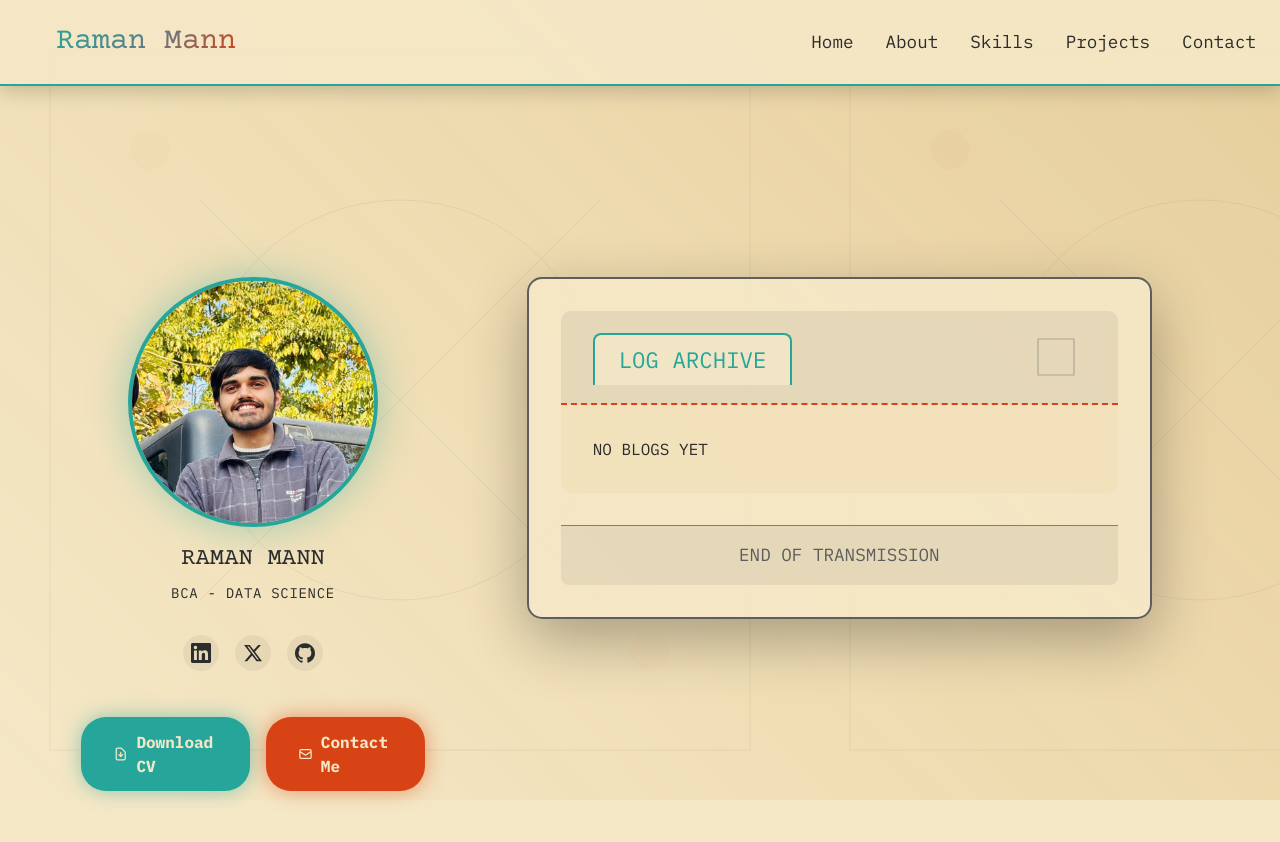
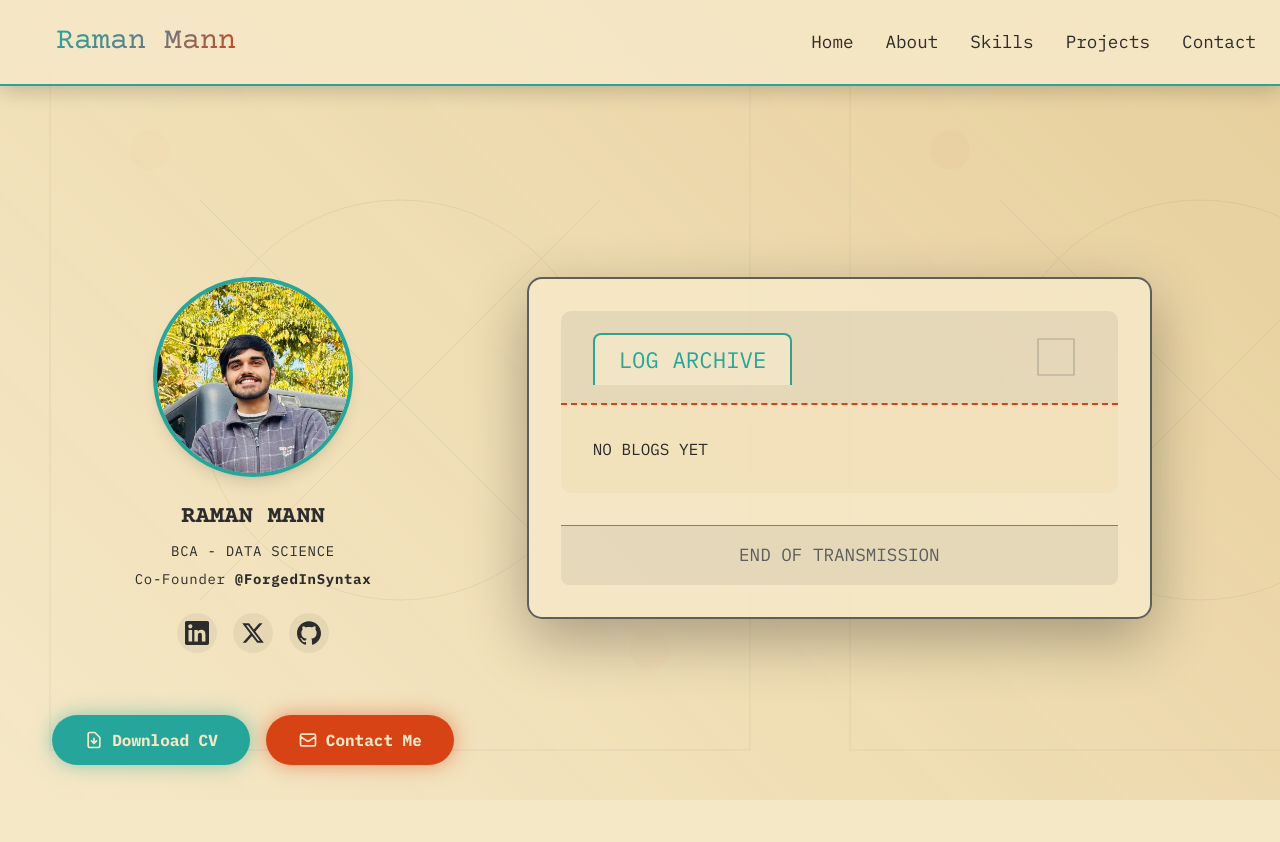
Before and after one commit to zeroxv6/zeroxv6, a website: page index.html in a window 1280 px wide. Shown: the top 842 px of the page. Drawn offline with nearby package versions, Linux system fonts and the light colour scheme.

Commit message:
Update index.html

```diff
--- a/index.html
+++ b/index.html
@@ -30,62 +30,104 @@
   </header>
 
   <!-- Hero Section -->
-  <!-- Hero Section -->
   <section id="hero" class="min-h-screen flex items-center justify-center pt-24 px-12">
     <div class="hero-grid max-w-5xl w-full grid grid-cols-12 gap-6">
-      <div class="hero-image-container col-span-2 relative">
-        <img src="assets/images/my-image.jpg" alt="Your Image" class="hero-image rounded-full">
-        <div class="hero-overlay rounded-full"></div>
+      <!-- Left Column - Profile Section -->
+      <div class="hero-image-container col-span-2 relative z-10">
+        <!-- Profile Image with Overlay -->
+        <div class="relative w-full max-w-[200px] mx-auto">
+          <img src="assets/images/my-image.jpg"
+               alt="Raman Mann"
+               class="hero-image rounded-full w-full h-auto shadow-lg"
+               style="aspect-ratio: 1/1; object-fit: cover;">
+          <div class="hero-overlay rounded-full absolute inset-0"></div>
+        </div>
 
-        <!-- User Identity Section -->
-        <div class="text-center mt-4 space-y-2">
-          <h2 class="text-2xl font-courier-prime text-androidTeal">RAMAN MANN</h2>
-          <p class="text-sm font-courier-prime text-blueprintGray uppercase tracking-wider mb-2">BCA - DATA SCIENCE</p>
-          <br>
+        <!-- Identity Section -->
+        <div class="text-center mt-6 space-y-2 relative z-10">
+          <h2 class="text-2xl font-courier-prime text-androidTeal font-bold">RAMAN MANN</h2>
+          <p class="text-sm font-courier-prime text-blueprintGray uppercase tracking-wider mb-2">
+            BCA - DATA SCIENCE
+          </p>
+          <p class="text-sm font-courier-prime text-blueprintGray tracking-wider mb-2">
+            <span>Co-Founder</span>
+            <a href="https://github.com/ForgedInSyntax"
+               class="font-bold text-hackerRust hover:opacity-80 transition-opacity duration-300"
+               target="_blank">
+              @ForgedInSyntax
+            </a>
+          </p>
+        </div>
+
         <!-- Social Media Icons -->
-          <!-- Social Media Icons -->
-          <div class="flex justify-center items-center gap-4 mt-3">
+        <div class="flex justify-center items-center gap-4 mt-6 relative z-10">
           <!-- LinkedIn -->
-            <a href="https://www.linkedin.com/in/raman-mann-47a982274" target="_blank" class="social-icon linkedin hover:transform hover:scale-110 transition-transform duration-300">
-              <svg class="w-5 h-5 fill-current text-androidTeal hover:text-hackerRust transition-colors duration-300" viewBox="0 0 24 24">
+          <a href="https://www.linkedin.com/in/raman-mann-47a982274"
+             target="_blank"
+             class="social-icon linkedin hover:transform hover:scale-110 transition-all duration-300"
+             aria-label="LinkedIn Profile">
+            <svg class="w-6 h-6 fill-current text-androidTeal hover:text-hackerRust transition-colors duration-300"
+                 viewBox="0 0 24 24">
               <path d="M20.447 20.452h-3.554v-5.569c0-1.328-.027-3.037-1.852-3.037-1.853 0-2.136 1.445-2.136 2.939v5.667H9.351V9h3.414v1.561h.046c.477-.9 1.637-1.85 3.37-1.85 3.601 0 4.267 2.37 4.267 5.455v6.286zM5.337 7.433c-1.144 0-2.063-.926-2.063-2.065 0-1.138.92-2.063 2.063-2.063 1.14 0 2.064.925 2.064 2.063 0 1.139-.925 2.065-2.064 2.065zm1.782 13.019H3.555V9h3.564v11.452zM22.225 0H1.771C.792 0 0 .774 0 1.729v20.542C0 23.227.792 24 1.771 24h20.451C23.2 24 24 23.227 24 22.271V1.729C24 .774 23.2 0 22.225 0z"/>
             </svg>
           </a>
 
           <!-- X.com (Twitter) -->
-            <a href="https://x.com/raman_205" target="_blank" class="social-icon x-twitter hover:transform hover:scale-110 transition-transform duration-300">
-              <svg class="w-5 h-5 fill-current text-androidTeal hover:text-hackerRust transition-colors duration-300" viewBox="0 0 24 24">
+          <a href="https://x.com/raman_205"
+             target="_blank"
+             class="social-icon x-twitter hover:transform hover:scale-110 transition-all duration-300"
+             aria-label="Twitter/X Profile">
+            <svg class="w-6 h-6 fill-current text-androidTeal hover:text-hackerRust transition-colors duration-300"
+                 viewBox="0 0 24 24">
               <path d="M18.244 2.25h3.308l-7.227 8.26 8.502 11.24H16.17l-5.214-6.817L4.99 21.75H1.68l7.73-8.835L1.254 2.25H8.08l4.713 6.231zm-1.161 17.52h1.833L7.084 4.126H5.117z"/>
             </svg>
           </a>
 
           <!-- GitHub -->
-            <a href="https://github.com/zeroxv6" target="_blank" class="social-icon github hover:transform hover:scale-110 transition-transform duration-300">
-              <svg class="w-5 h-5 fill-current text-androidTeal hover:text-hackerRust transition-colors duration-300" viewBox="0 0 24 24">
+          <a href="https://github.com/zeroxv6"
+             target="_blank"
+             class="social-icon github hover:transform hover:scale-110 transition-all duration-300"
+             aria-label="GitHub Profile">
+            <svg class="w-6 h-6 fill-current text-androidTeal hover:text-hackerRust transition-colors duration-300"
+                 viewBox="0 0 24 24">
               <path d="M12 .297c-6.63 0-12 5.373-12 12 0 5.303 3.438 9.8 8.205 11.385.6.113.82-.258.82-.577 0-.285-.01-1.04-.015-2.04-3.338.724-4.042-1.61-4.042-1.61C4.422 18.07 3.633 17.7 3.633 17.7c-1.087-.744.084-.729.084-.729 1.205.084 1.838 1.236 1.838 1.236 1.07 1.835 2.809 1.305 3.495.998.108-.776.417-1.305.76-1.605-2.665-.3-5.466-1.332-5.466-5.93 0-1.31.465-2.38 1.235-3.22-.135-.303-.54-1.523.105-3.176 0 0 1.005-.322 3.3 1.23.96-.267 1.98-.399 3-.405 1.02.006 2.04.138 3 .405 2.28-1.552 3.285-1.23 3.285-1.23.645 1.653.24 2.873.12 3.176.765.84 1.23 1.91 1.23 3.22 0 4.61-2.805 5.625-5.475 5.92.42.36.81 1.096.81 2.22 0 1.606-.015 2.896-.015 3.286 0 .315.21.69.825.57C20.565 22.092 24 17.592 24 12.297c0-6.627-5.373-12-12-12"/>
             </svg>
           </a>
         </div>
-        </div>
 
-        <div class="mt-4 flex flex-row justify-center gap-4">
-    <a href="https://drive.google.com/file/d/1gekbPbH0EigNqVwU4sFmUKEhZZmJ9lKw/view?usp=drive_link" target="_blank" class="tech-button android inline-flex items-center gap-2" role="button">
-        <svg class="w-5 h-5" fill="none" stroke="currentColor" viewBox="0 0 24 24" xmlns="http://www.w3.org/2000/svg">
-            <path stroke-linecap="round" stroke-linejoin="round" stroke-width="2" d="M12 10v6m0 0l-3-3m3 3l3-3m2 8H7a2 2 0 01-2-2V5a2 2 0 012-2h5.586a1 1 0 01.707.293l5.414 5.414a1 1 0 01.293.707V19a2 2 0 01-2 2z"/>
+        <!-- Action Buttons -->
+        <div class="mt-8 flex flex-col sm:flex-row justify-center gap-4 px-4 relative z-20">
+          <!-- Download CV Button -->
+          <a href="https://drive.google.com/file/d/1gekbPbH0EigNqVwU4sFmUKEhZZmJ9lKw/view?usp=drive_link"
+             target="_blank"
+             class="tech-button android inline-flex items-center justify-center gap-2 w-full sm:w-auto relative"
+             role="button">
+            <svg class="w-5 h-5 flex-shrink-0" fill="none" stroke="currentColor" viewBox="0 0 24 24">
+              <path stroke-linecap="round"
+                    stroke-linejoin="round"
+                    stroke-width="2"
+                    d="M12 10v6m0 0l-3-3m3 3l3-3m2 8H7a2 2 0 01-2-2V5a2 2 0 012-2h5.586a1 1 0 01.707.293l5.414 5.414a1 1 0 01.293.707V19a2 2 0 01-2 2z"/>
             </svg>
-        Download CV
+            <span class="whitespace-nowrap">Download CV</span>
           </a>
-    <a href="contact.html" class="tech-button hacker inline-flex items-center gap-2">
-        <svg class="w-5 h-5" fill="none" stroke="currentColor" viewBox="0 0 24 24" xmlns="http://www.w3.org/2000/svg">
-            <path stroke-linecap="round" stroke-linejoin="round" stroke-width="2" d="M3 8l7.89 5.26a2 2 0 002.22 0L21 8M5 19h14a2 2 0 002-2V7a2 2 0 00-2-2H5a2 2 0 00-2 2v10a2 2 0 002 2z"/>
+
+          <!-- Contact Me Button -->
+          <a href="contact.html"
+             class="tech-button hacker inline-flex items-center justify-center gap-2 w-full sm:w-auto relative">
+            <svg class="w-5 h-5 flex-shrink-0" fill="none" stroke="currentColor" viewBox="0 0 24 24">
+              <path stroke-linecap="round"
+                    stroke-linejoin="round"
+                    stroke-width="2"
+                    d="M3 8l7.89 5.26a2 2 0 002.22 0L21 8M5 19h14a2 2 0 002-2V7a2 2 0 00-2-2H5a2 2 0 00-2 2v10a2 2 0 002 2z"/>
             </svg>
-        Contact Me
+            <span class="whitespace-nowrap">Contact Me</span>
           </a>
         </div>
       </div>
 
+      <!-- Right Column - Blog Terminal -->
       <div class="hero-info col-span-10">
-        <div class="blogs-terminal" id = "blogs">
+        <div class="blogs-terminal" id="blogs">
           <div class="terminal-header">
             <span class="terminal-tab">LOG ARCHIVE</span>
             <span class="terminal-decor blueprint"></span>
@@ -94,73 +136,15 @@
                     max-height: 400px;
                     overflow-y: auto;
                     scrollbar-width: thin;
-            scrollbar-color: #26A69A rgba(38, 166, 154, 0.1);
-        ">
+                    scrollbar-color: #26A69A rgba(38, 166, 154, 0.1);">
             <div id="blog-list" class="space-y-6 p-4">
               <p>NO BLOGS YET</p>
-              <!-- Existing blog entries -->
-<!--              <div class="blog-entry">-->
-<!--                <a href="blog.html?id=1" class="blog-title flex items-center gap-2">-->
-<!--                  <span class="text-hackerRust">[22-02-2025]</span>-->
-<!--                  <span class="text-md font-courier-prime">Securing Android with Kotlin</span>-->
-<!--                </a>-->
-<!--              </div>-->
-<!--              <div class="blog-entry">-->
-<!--                <a href="blog.html?id=2" class="blog-title flex items-center gap-2">-->
-<!--                  <span class="text-hackerRust">[*]</span>-->
-<!--                  <span class="text-md font-courier-prime">Hacking Ethically</span>-->
-<!--                </a>-->
-<!--              </div>-->
-<!--              <div class="blog-entry">-->
-<!--                <a href="blog.html?id=3" class="blog-title flex items-center gap-2">-->
-<!--                  <span class="text-hackerRust">[*]</span>-->
-<!--                  <span class="text-md font-courier-prime">Optimizing Android Performance</span>-->
-<!--                </a>-->
-<!--              </div>-->
-<!--              <div class="blog-entry">-->
-<!--                <a href="blog.html?id=4" class="blog-title flex items-center gap-2">-->
-<!--                  <span class="text-hackerRust">[*]</span>-->
-<!--                  <span class="text-md font-courier-prime">Wireshark Deep Dive</span>-->
-<!--                </a>-->
-<!--              </div>-->
-<!--              <div class="blog-entry">-->
-<!--                <a href="blog.html?id=5" class="blog-title flex items-center gap-2">-->
-<!--                  <span class="text-hackerRust">[*]</span>-->
-<!--                  <span class="text-md font-courier-prime">Jetpack Compose Basics</span>-->
-<!--                </a>-->
-<!--              </div>-->
-<!--              &lt;!&ndash; Additional blog entries to demonstrate scroll &ndash;&gt;-->
-<!--              <div class="blog-entry">-->
-<!--                <a href="blog.html?id=6" class="blog-title flex items-center gap-2">-->
-<!--                  <span class="text-hackerRust">[*]</span>-->
-<!--                  <span class="text-md font-courier-prime">Advanced Android Security Patterns</span>-->
-<!--                </a>-->
-<!--              </div>-->
-<!--              <div class="blog-entry">-->
-<!--                <a href="blog.html?id=7" class="blog-title flex items-center gap-2">-->
-<!--                  <span class="text-hackerRust">[*]</span>-->
-<!--                  <span class="text-md font-courier-prime">Reverse Engineering Android Apps</span>-->
-<!--                </a>-->
-<!--              </div>-->
-<!--              <div class="blog-entry">-->
-<!--                <a href="blog.html?id=8" class="blog-title flex items-center gap-2">-->
-<!--                  <span class="text-hackerRust">[*]</span>-->
-<!--                  <span class="text-md font-courier-prime">Network Protocol Analysis</span>-->
-<!--                </a>-->
-<!--              </div>-->
-<!--              <div class="blog-entry">-->
-<!--                <a href="blog.html?id=9" class="blog-title flex items-center gap-2">-->
-<!--                  <span class="text-hackerRust">[*]</span>-->
-<!--                  <span class="text-md font-courier-prime">Mobile App Penetration Testing</span>-->
-<!--                </a>-->
-<!--              </div>-->
-<!--              <div class="blog-entry">-->
-<!--                <a href="blog.html?id=10" class="blog-title flex items-center gap-2">-->
-<!--                  <span class="text-hackerRust">[*]</span>-->
-<!--                  <span class="text-md font-courier-prime">Kotlin Coroutines Deep Dive</span>-->
-<!--                </a>-->
-<!--              </div>-->
             </div>
+<!--            <div class="blog-entry">-->
+<!--              <a href="blog.html?id=10" class="blog-title flex items-center gap-2">-->
+<!--                <span class="text-md font-courier-prime">Kotlin Coroutines Deep Dive</span>-->
+<!--              </a>-->
+<!--            </div>-->
           </div>
           <div class="terminal-footer">
             <span class="footer-text">END OF TRANSMISSION</span>
```
Lines whose indentation alone changed are shown as unchanged.
